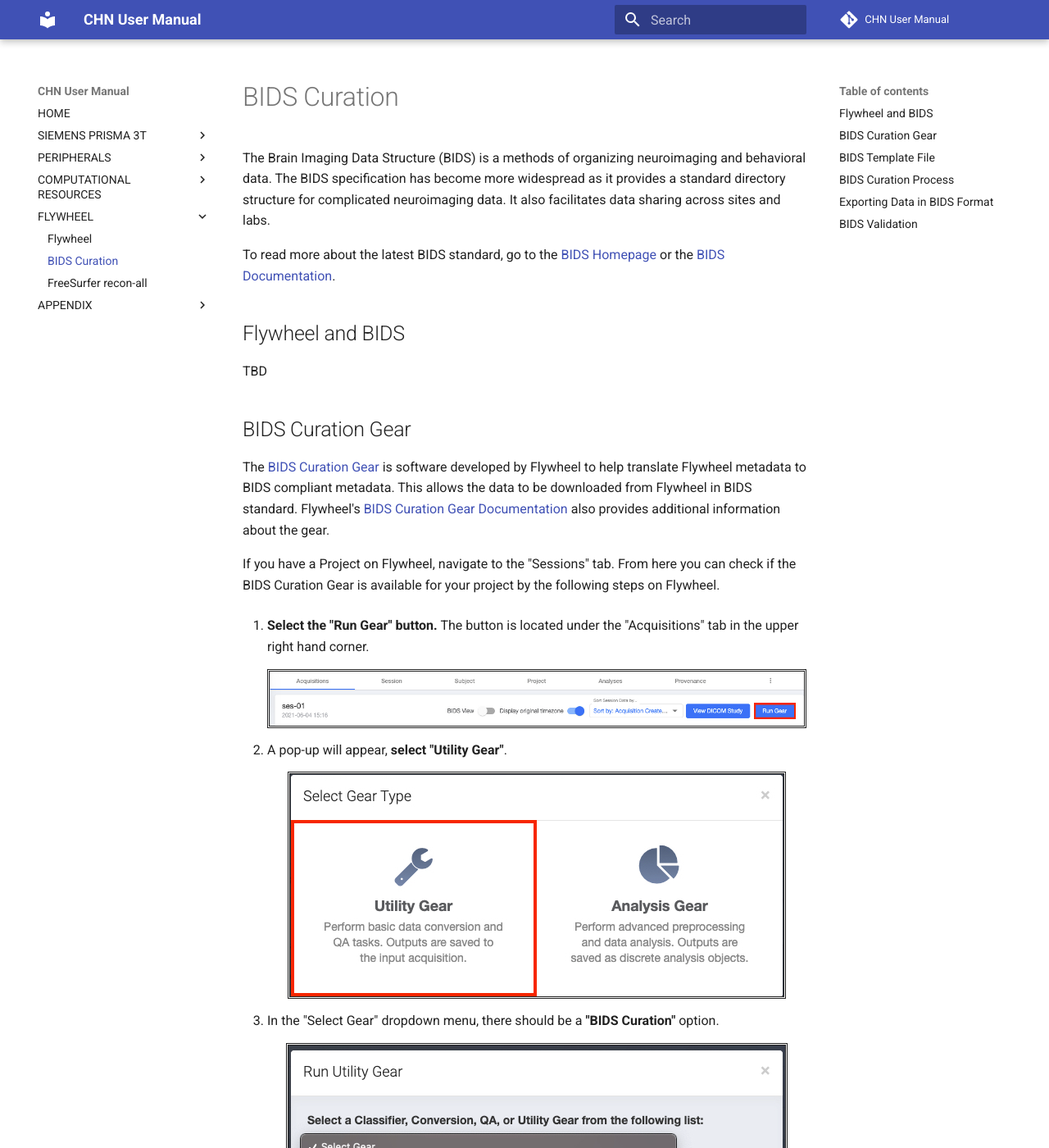
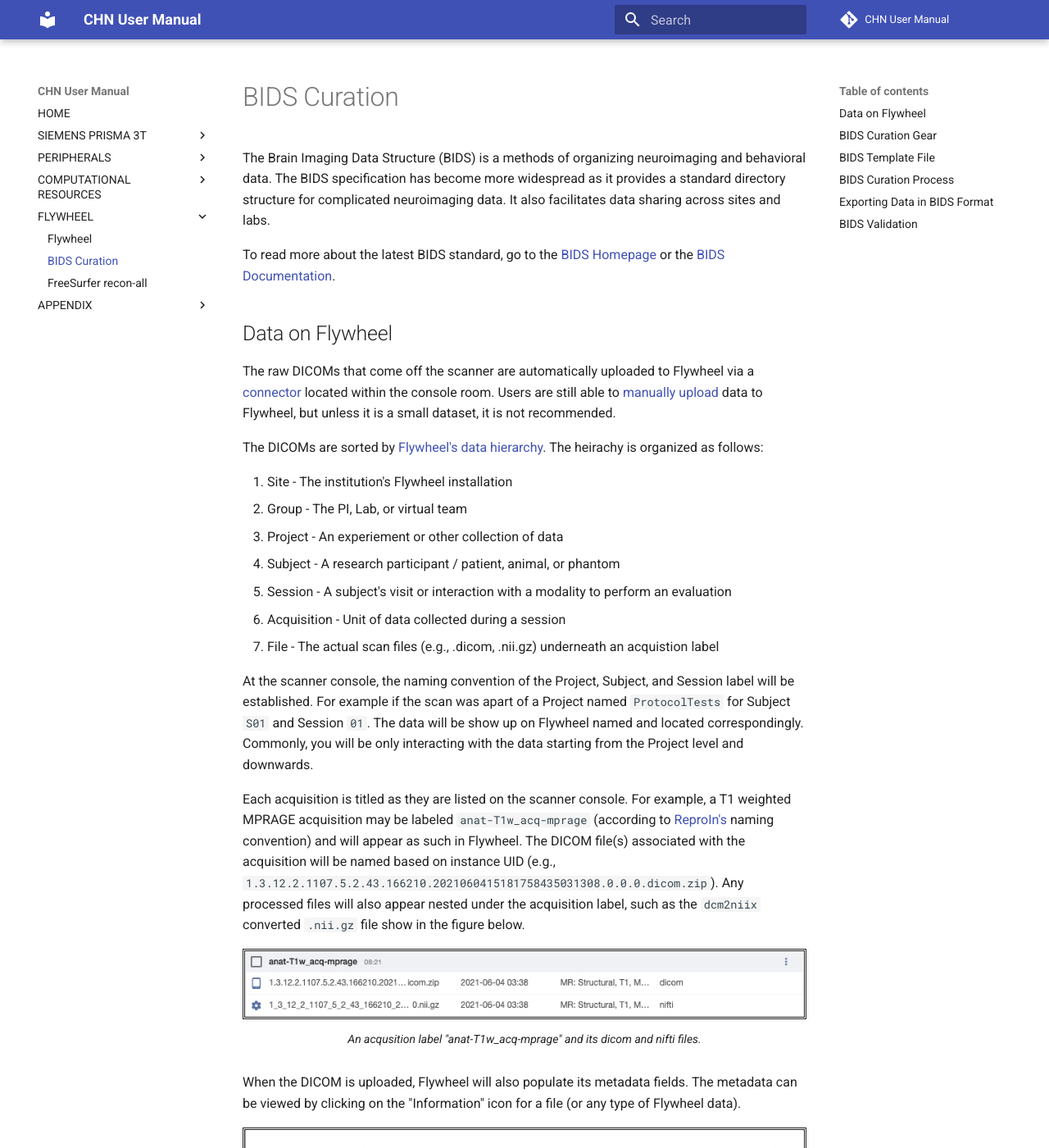
Before and after one commit to UW-CHN/CHN-User-Manual, an MkDocs documentation site: the page built from docs/flywheel/bids-curation.md, in a window 1280 px wide and 1400 px high. Shown: the whole window at 82% size. Built offline with MkDocs 1.6.1 and Material for MkDocs 9.7.7, drawn with Linux system fonts in a browser that asks for light colours; nearby versions of some CDN libraries; comment, search, counter and statistics services are not loaded; some of the changed text lies outside the part shown.

Commit message:
finalizing BIDS curation page

```diff
--- a/docs/flywheel/bids-curation.md
+++ b/docs/flywheel/bids-curation.md
@@ -4,13 +4,45 @@
 
 To read more about the latest BIDS standard, go to the [BIDS Homepage](https://bids.neuroimaging.io/index.html) or the [BIDS Documentation](https://bids-specification.readthedocs.io/en/stable/).
 
-## Flywheel and BIDS
+## Data on Flywheel
 
-TBD
+The raw DICOMs that come off the scanner are automatically uploaded to Flywheel via a [connector](https://docs.flywheel.io/hc/en-us/articles/360016798554) located within the console room. Users are still able to [manually upload](https://docs.flywheel.io/hc/en-us/articles/360008109094) data to Flywheel, but unless it is a small dataset, it is not recommended.
+
+The DICOMs are sorted by [Flywheel's data hierarchy](https://docs.flywheel.io/hc/en-us/articles/4403390307475). The heirachy is organized as follows:
+
+1. Site - The institution's Flywheel installation
+2. Group - The PI, Lab, or virtual team
+3. Project - An experiement or other collection of data
+4. Subject - A research participant / patient, animal, or phantom
+5. Session - A subject's visit or interaction with a modality to perform an evaluation
+6. Acquisition - Unit of data collected during a session
+7. File - The actual scan files (e.g., .dicom, .nii.gz) underneath an acquistion label
+
+At the scanner console, the naming convention of the Project, Subject, and Session label will be established. For example if the scan was apart of a Project named `ProtocolTests` for Subject `S01` and Session `01`. The data will be show up on Flywheel named and located correspondingly. Commonly, you will be only interacting with the data starting from the Project level and downwards.
+
+Each acquisition is titled as they are listed on the scanner console. For example, a T1 weighted MPRAGE acquisition may be labeled `anat-T1w_acq-mprage` (according to [ReproIn's](https://github.com/repronim/reproin) naming convention) and will appear as such in Flywheel. The DICOM file(s) associated with the acquisition will be named based on instance UID (e.g., `1.3.12.2.1107.5.2.43.166210.2021060415181758435031308.0.0.0.dicom.zip`). Any processed files will also appear nested under the acquisition label, such as the `dcm2niix` converted `.nii.gz` file show in the figure below.
+
+<figure class="double-border">
+    <img src="../../img/bids-curation-acquisition.jpg" alt="Example of an aquisition label and its files">
+    <figcaption class="margin-1em">
+    An acqusition label "anat-T1w_acq-mprage" and its dicom and nifti files.
+    </figcption>
+</figure>
+
+When the DICOM is uploaded, Flywheel will also populate its metadata fields. The metadata can be viewed by clicking on the "Information" icon for a file (or any type of Flywheel data).
+
+<figure class="double-border">
+    <img src="../../img/bids-curation-flywheel-metadata.jpg" alt="Example of Flywheel metadata">
+    <figcaption class="margin-1em">
+    Example of Flywheel metadata for a DICOM file.
+    </figcaption>
+</figure>
+
+Exporting data at this stage will result in the a directory structure that follows Flywheel's data heirarchy and the files will retain their UID naming. This is typically not ideal as UID names are not human readable without training. Therefore, it is preferable to use the BIDS Curation gear, which helps rename the data files when you are exporting them from Flywheel.
 
 ## BIDS Curation Gear
 
-The [BIDS Curation Gear](https://gitlab.com/flywheel-io/flywheel-apps/curate-bids) is software developed by Flywheel to help translate Flywheel metadata to BIDS compliant metadata. This allows the data to be downloaded from Flywheel in BIDS standard. Flywheel's [BIDS Curation Gear Documentation](https://docs.flywheel.io/hc/en-us/articles/1500006525322-BIDS-Curation-Gear) also provides additional information about the gear.
+The [BIDS Curation Gear](https://gitlab.com/flywheel-io/flywheel-apps/curate-bids) is software developed by Flywheel to help translate Flywheel metadata to BIDS compliant metadata. This allows the data to be downloaded from Flywheel in BIDS standard and allows other softare packages (e.g., [fmriPrep](https://fmriprep.org/en/stable/)) to easily process the data. Flywheel's [BIDS Curation Gear Documentation](https://docs.flywheel.io/hc/en-us/articles/1500006525322-BIDS-Curation-Gear) also provides additional information about the gear.
 
 If you have a Project on Flywheel, navigate to the "Sessions" tab. From here you can check if the BIDS Curation Gear is available for your project by the following steps on Flywheel.
 
```
Also changed, not shown: docs/img/bids-curation-acquisition.jpg (added), docs/img/bids-curation-flywheel-metadata.jpg (added).
